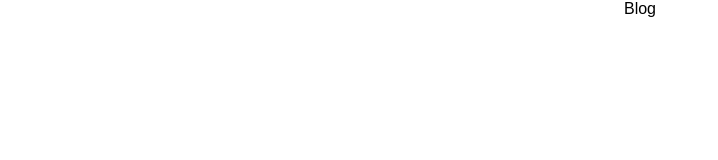
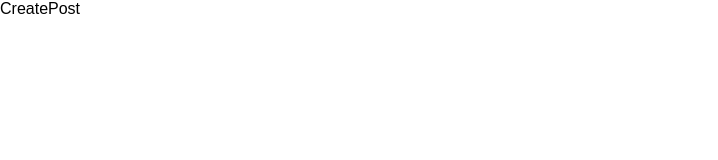
Before and after one commit to Abhimishra2424/Firebase-Blog-App, a React (Create React App) app: page /createpost in a window 1280 px wide. Shown: the top 160 px of the page, without its empty margins (0-718 px from the left). Built offline with nearby package versions, Linux system fonts and the light colour scheme.

Commit message:
aaded react-router-dom v6

```diff
--- a/package.json
+++ b/package.json
@@ -9,6 +9,7 @@
     "firebase": "^9.6.1",
     "react": "^17.0.2",
     "react-dom": "^17.0.2",
+    "react-router-dom": "^6.2.1",
     "react-scripts": "5.0.0",
     "web-vitals": "^2.1.2"
   },
--- a/src/App.js
+++ b/src/App.js
@@ -1,10 +1,18 @@
-import './App.css';
+import "./App.css";
+import { BrowserRouter as Router, Routes, Route, Link } from "react-router-dom";
+import Home from "./pages/Home";
+import CreatePost from "./pages/CreatePost";
+import Login from "./pages/Login";
 
 function App() {
   return (
-    <div className="App">
-     Blog
-    </div>
+    <Router className="App">
+      <Routes>
+        <Route path="/" element={<Home />} />
+        <Route path="/createpost" element={<CreatePost />} />
+        <Route path="/login" element={<Login />} />
+      </Routes>
+    </Router>
   );
 }
 
--- /dev/null
+++ b/src/pages/CreatePost.js
@@ -0,0 +1,11 @@
+import React from 'react'
+
+const CreatePost = () => {
+    return (
+        <div>
+            CreatePost
+        </div>
+    )
+}
+
+export default CreatePost
--- /dev/null
+++ b/src/pages/Home.js
@@ -0,0 +1,11 @@
+import React from 'react'
+
+const Home = () => {
+    return (
+        <div>
+            Home
+        </div>
+    )
+}
+
+export default Home
--- /dev/null
+++ b/src/pages/Login.js
@@ -0,0 +1,11 @@
+import React from 'react'
+
+const Login = () => {
+    return (
+        <div>
+           Login
+        </div>
+    )
+}
+
+export default Login
```
Also changed, not shown: src/firebase-config.js (+7 -2 lines), 1 other file (tests, documents, lock files or other folders).
